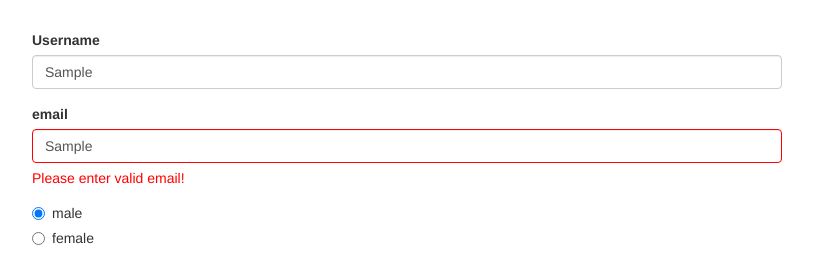
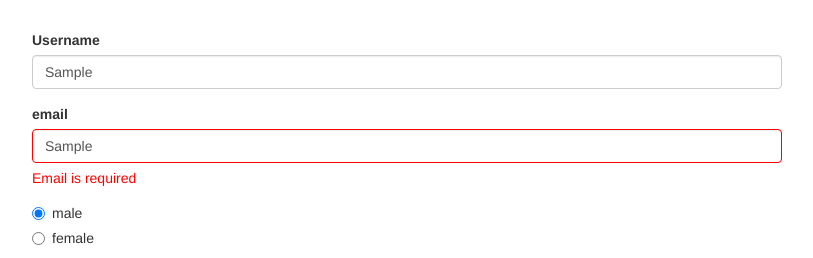
Before and after one commit to PRaut/angular-practice-modules, an Angular app in the folder forms-reactive-start/: page / in a window 1280 px wide. Both pictures are taken after typing "Sample", "Sample" into the empty fields and a click on the button "Add Hobby". Shown: the top 258 px of the page, without its empty margins (233-1046 px from the left). Built offline with nearby package versions, Linux system fonts and the light colour scheme.

Commit message:
Custom error msgs displayed as per condition

```diff
--- a/forms-reactive-start/src/app/app.component.html
+++ b/forms-reactive-start/src/app/app.component.html
@@ -12,7 +12,10 @@
               class="form-control">
               <span class="help-block hint-text-color"
               *ngIf="!signupForm.get('userData.username').valid && signupForm.get('userData.username').touched"
-              >Please enter valid username!</span>
+              >
+              <span *ngIf="signupForm.get('userData.username').errors['required']">User name is required</span>
+              <span *ngIf="signupForm.get('userData.username').errors['nameIsForbidden']"> This name is invalid!</span>
+            </span>
           </div>
           <div class="form-group">
             <label for="email">email</label>
@@ -23,7 +26,8 @@
               class="form-control">
               <span class="help-block hint-text-color"
               *ngIf="!signupForm.get('userData.email').valid && signupForm.get('userData.email').touched"
-              >Please enter valid email!</span>
+              >Email is required
+            </span>
           </div>
         </div>
         <div class="radio" *ngFor="let gender of genders">
```
